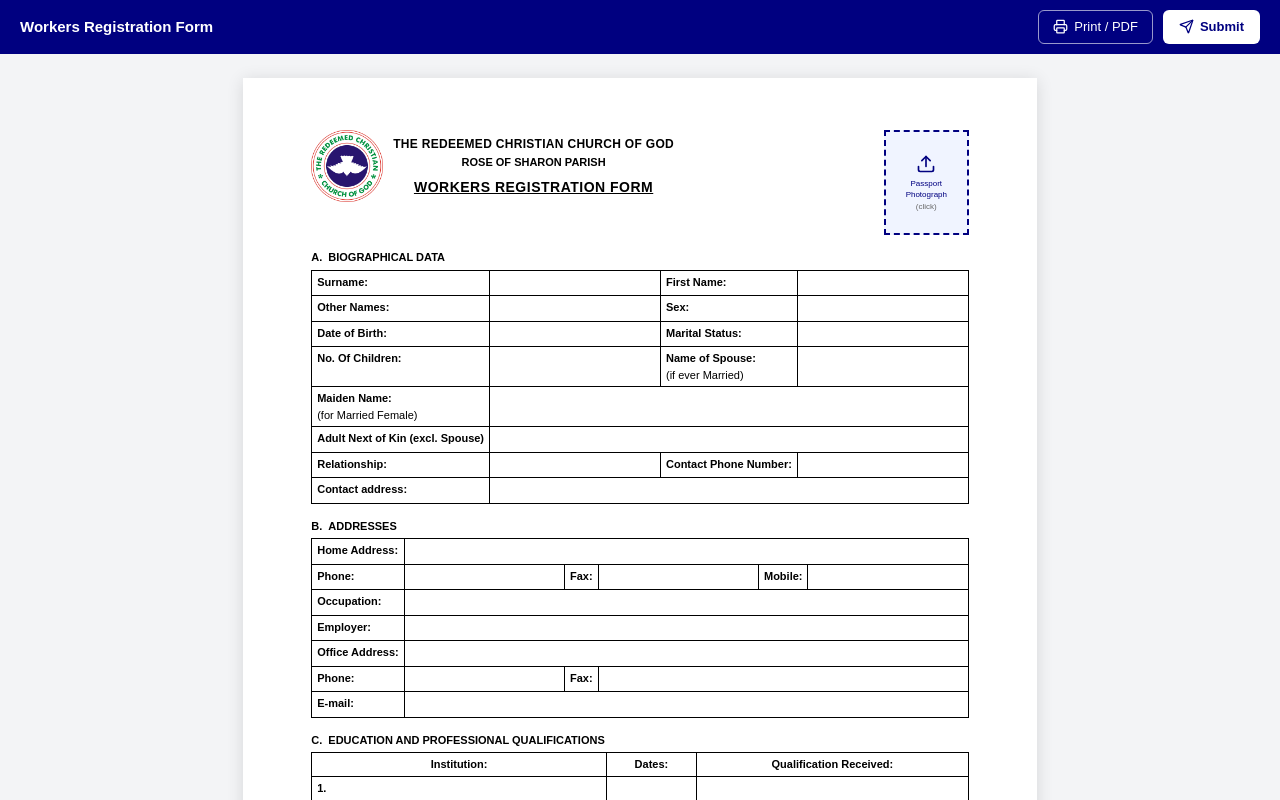
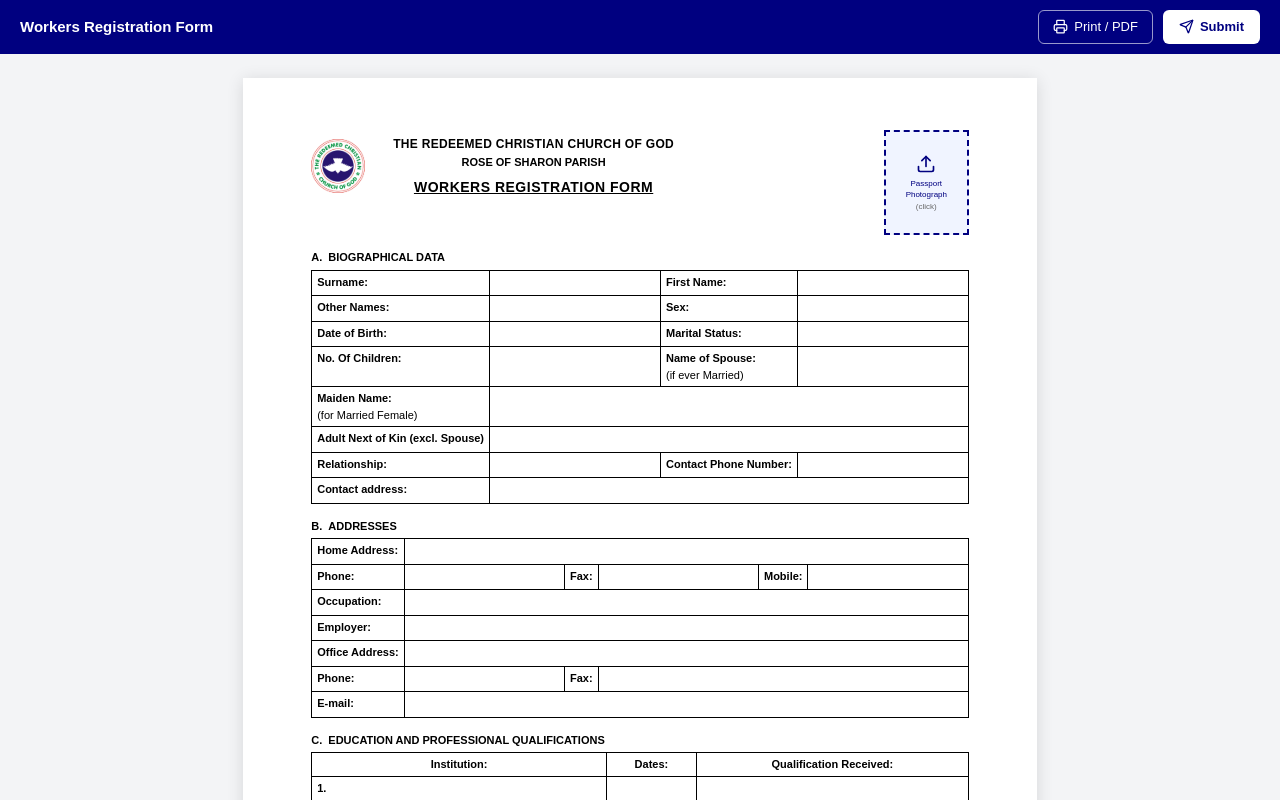
Before and after one commit to ajiboyesunkanmisunday-rgb/Rose-of-Sharon-Management-System, a Next.js app in the folder frontend/: page /trainings/workers/form in a window 1280 px wide. Shown: the top 800 px of the page. Built offline with nearby package versions, Linux system fonts and the light colour scheme; no server answers.

Commit message:
Use provided RCCG logo (icon-only crop) in WiT form header

```diff
--- a/frontend/src/components/trainings/WorkersFormCore.tsx
+++ b/frontend/src/components/trainings/WorkersFormCore.tsx
@@ -452,8 +452,11 @@ export default function WorkersFormCore({
 
             {/* Logo + church name */}
             <div style={{ display: "flex", alignItems: "center", gap: 10, flex: 1 }}>
-              {/* eslint-disable-next-line @next/next/no-img-element */}
-              <img src="/rccg-icon.png" alt="RCCG" width={72} height={72} style={{ objectFit: "contain", flexShrink: 0 }} />
+              {/* Clip the combined SVG to just the icon (left 54×54 of the 202×54 viewbox) */}
+              <div style={{ width: 72, height: 72, overflow: "hidden", flexShrink: 0 }}>
+                {/* eslint-disable-next-line @next/next/no-img-element */}
+                <img src="/rccg-combined-logo-new.svg" alt="RCCG" style={{ width: 269, height: 72, display: "block", objectFit: "none", objectPosition: "left center" }} />
+              </div>
               <div style={{ textAlign: "center", lineHeight: 1.6 }}>
                 <div style={{ fontWeight: 900, fontSize: 12, textTransform: "uppercase", letterSpacing: 0.3 }}>
                   The Redeemed Christian Church of God
```
Also changed, not shown: frontend/public/rccg-combined-logo-new.svg (added).
